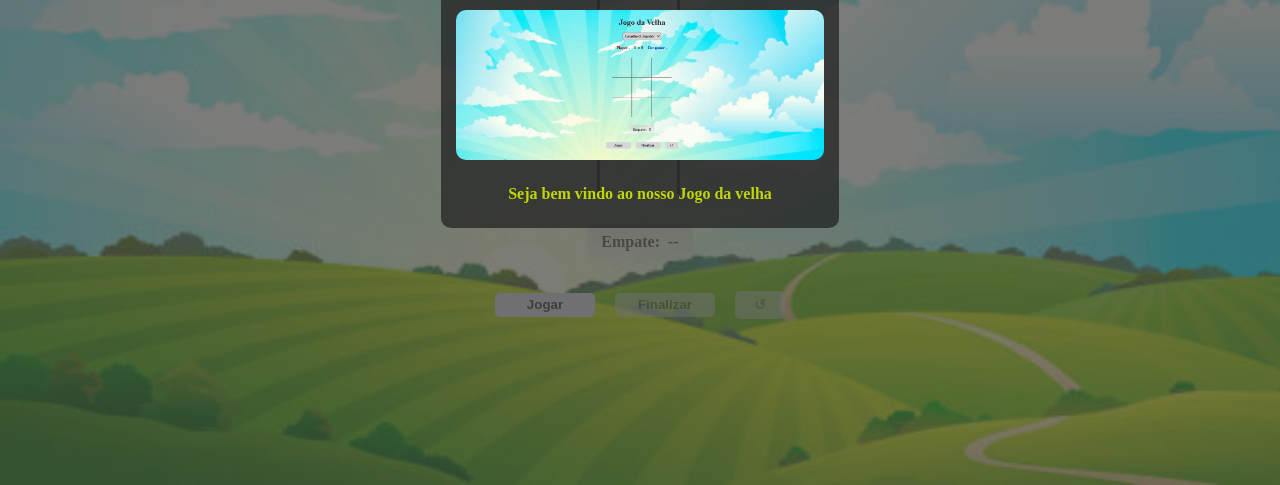
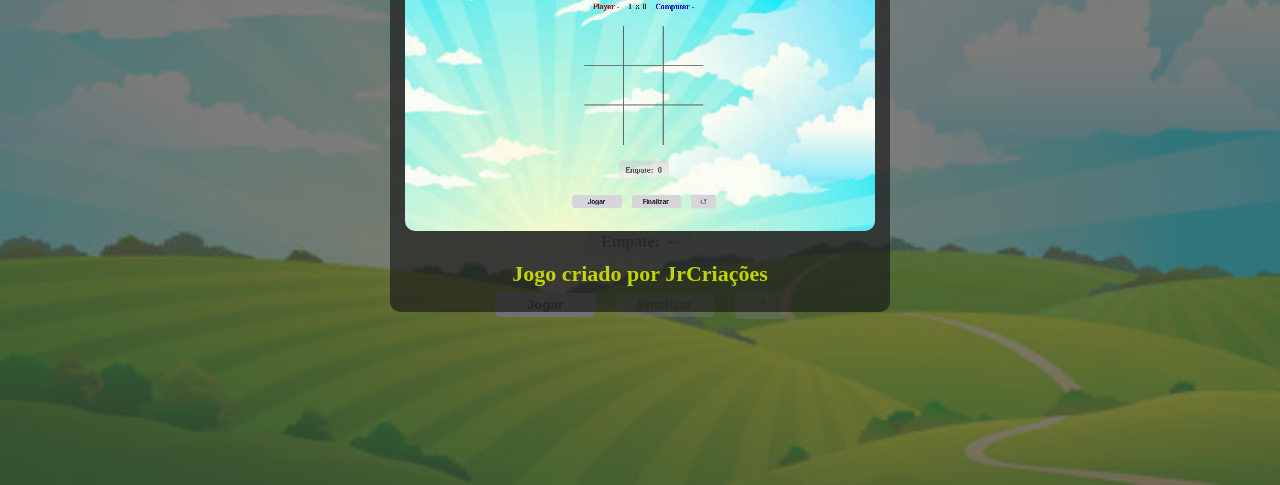
Before and after one commit to jairjunior27/jogo-da-velha, a plain HTML site: page index.html in a window 1280 px wide. Shown: the part 315-800 px from the top of the page. Drawn offline with Linux system fonts and the light colour scheme.

Commit message:
adcionando audio e editando texto modal inicial

```diff
--- a/index.html
+++ b/index.html
@@ -8,6 +8,9 @@
   </head>
   <body>
     <div class="modal">
+      <audio class="som">
+        <source class="somItem" type="audio/mp3" />
+      </audio>
       <div class="conteudo-modal">
         <h2>##Jogo da velha##</h2>
         <img
--- a/src/pages-css/estilo.css
+++ b/src/pages-css/estilo.css
@@ -54,7 +54,7 @@ body {
 }
 .conteudo-modal p {
   margin: 10px;
-  font-size: 16px;
+  font-size: 22px;
   text-align: center;
   color: #c1d600;
   font-weight: 600;
@@ -62,9 +62,10 @@ body {
 }
 
 .conteudo-modal .imgJogo {
-  height: 150px;
+
   object-fit: cover;
-  margin: 15px 0;
+  margin: 20px;
+  height: 300px;
 }
 h1 {
   margin: 1.4rem 0;
--- a/src/pages-js/script.js
+++ b/src/pages-js/script.js
@@ -9,7 +9,7 @@ aviso = "";
 jogador_P = 0;
 jogador_computer = 0;
 empate = 0;
-fraseAtual = 0;
+fraseAtual = 1;
 
 let caixa = {
   a1: "",
@@ -24,19 +24,23 @@ let caixa = {
 };
 
 let frasesJogo = [
-  "Seja bem vindo ao nosso Jogo da velha",
+  "Seja bem vindo ao nosso jogo da velha",
   "Jogo criado por JrCriações",
   "Siga as proximas instruções",
 
-  "Para iniciar o Jogo aperte o botão jogar",
-  "Em seguida escolha o jogagor de sua preferência",
-  "Para resetar aperte o botão resetar<br/> e escolha o jogador para continuar jogando",
+  "Para iniciar o Jogo",
+  " Aperte o botão jogar",
+  "Em seguida escolha o jogador",
+  "Para resetar aperte o botão resetar ",
+  " Escolha o jogador para continuar jogando ",
   "Para finalizar o jogo aperte o botão finalizar",
   "Divirta-se !!!",
 ];
 
 document.addEventListener("DOMContentLoaded", () => {
   modal();
+  playAudio("./src/assets/audio/soloGuitarra.mp3");
+
   setInterval(() => {
     if (fraseAtual < frasesJogo.length) {
       query(".texto-digitalizado").innerHTML = frasesJogo[fraseAtual];
@@ -46,7 +50,7 @@ document.addEventListener("DOMContentLoaded", () => {
 
   setTimeout(() => {
     noModal();
-  }, 24000);
+  }, 30000);
 });
 
 all(".item").forEach((item) => {
@@ -144,10 +148,9 @@ const computerMove = () => {
 
     caixa[computer] = playerComputer;
 
-    // Retornar o índice escolhido pelo computador, se necessário
     return computer;
   } else {
-    return null; // ou algum valor que indique que não há jogada possível
+    return null;
   }
 };
 
```
Also changed, not shown: 1 other file.
